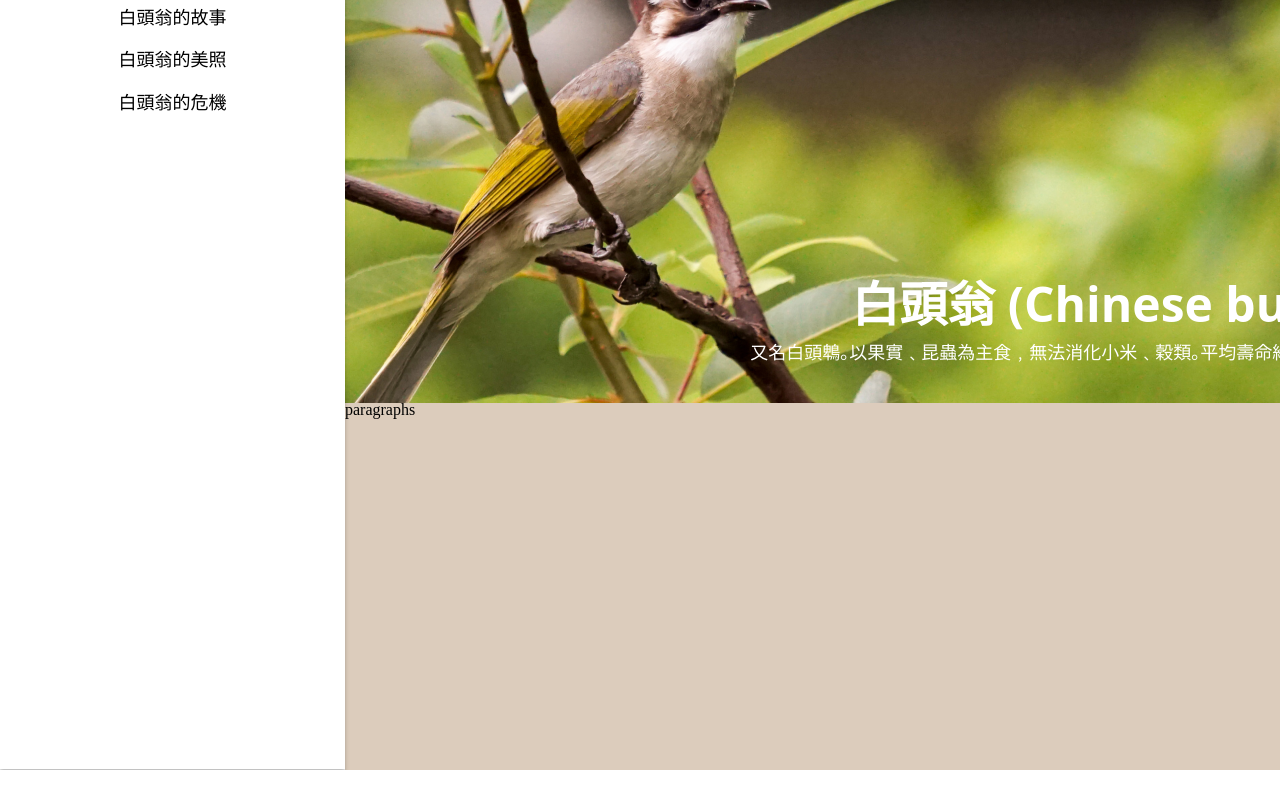
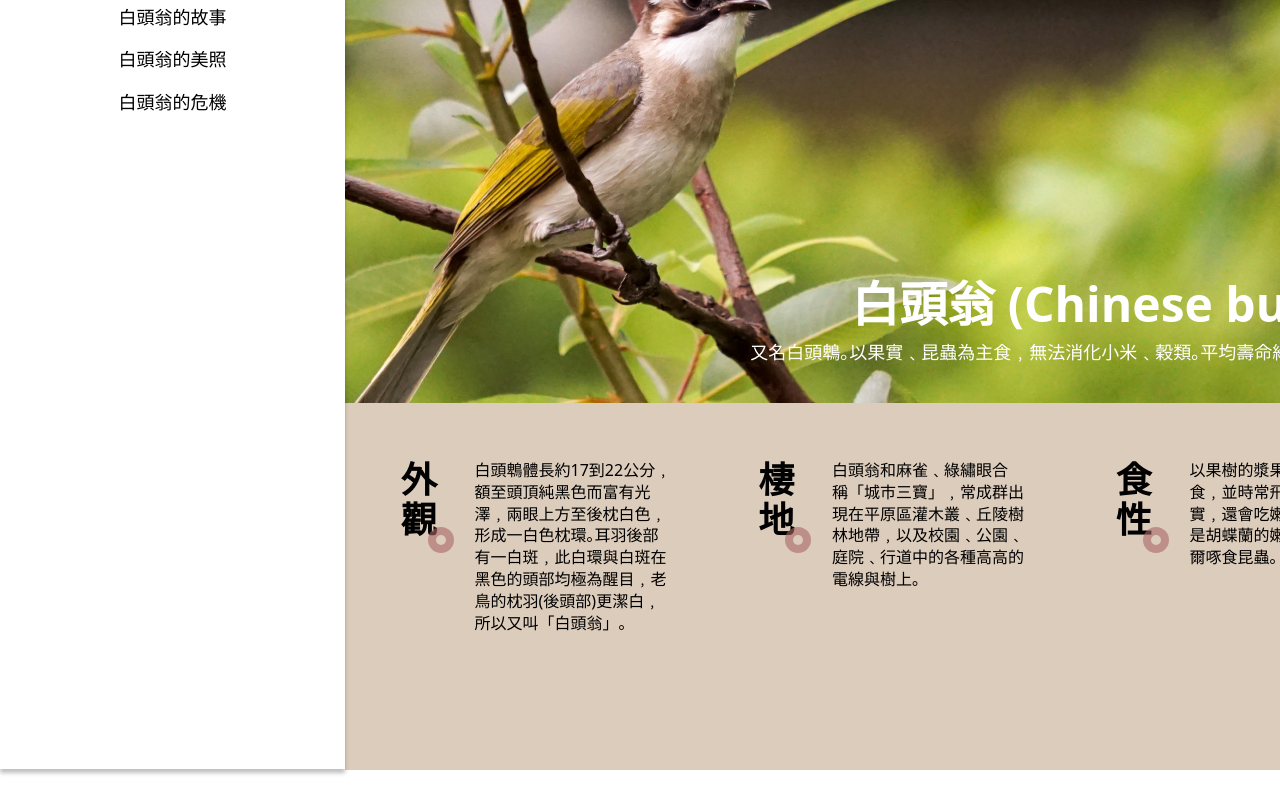
Before and after one commit to lemoncat0817/Vue3-BulBul, a Vue app: page / in a window 1280 px wide. Shown: the part 233-1033 px from the top of the page. Before the commit the page ends 1003 px from the top, so only its background shows below. Built offline with nearby package versions, Linux system fonts and the light colour scheme.

Commit message:
paragraphs完成

```diff
--- a/src/App.vue
+++ b/src/App.vue
@@ -4,8 +4,8 @@
       <SideBar />
     </div>
     <div class="layout-right">
-      <Banner class="banner" />
-      <Paragraphs class="paragraphs" />
+      <Banner class="layoutBanner" />
+      <Paragraphs class="layoutParagraphs" />
     </div>
   </div>
 </template>
@@ -35,12 +35,12 @@ import Paragraphs from './components/paragraphs/index.vue'
   height: 1002px;
 }
 
-.banner {
+.layoutBanner {
   width: 100%;
   height: 634.85px;
 }
 
-.paragraphs {
+.layoutParagraphs {
   width: 100%;
   height: 367.15px;
 }
--- a/src/components/paragraphs/index.vue
+++ b/src/components/paragraphs/index.vue
@@ -1,6 +1,26 @@
 <template>
   <div class="paragraphs">
-    paragraphs
+    <div class="content">
+      <div class="title">外觀</div>
+      <div class="text">
+        白頭鵯體長約17到22公分﹐額至頭頂純黑色而富有光澤﹐兩眼上方至後枕白色﹐形成一白色枕環｡耳羽後部有一白斑﹐此白環與白斑在黑色的頭部均極為醒目﹐老鳥的枕羽(後頭部)更潔白﹐所以又叫「白頭翁」｡
+      </div>
+      <div class="decorate"></div>
+    </div>
+    <div class="content2">
+      <div class="title">棲地</div>
+      <div class="text">
+        白頭翁和麻雀﹑綠繡眼合<br>稱「城市三寶」﹐常成群出現在平原區灌木叢﹑丘陵樹林地帶﹐以及校園﹑公園﹑庭院﹑行道中的各種高高的電線與樹上｡
+      </div>
+      <div class="decorate"></div>
+    </div>
+    <div class="content3">
+      <div class="title">食性</div>
+      <div class="text">
+        以果樹的漿果和種子為主食﹐並時常飛入果園偷吃果實﹐還會吃嫩葉嫩芽﹐尤其是胡蝶蘭的嫩葉嫩芽葉﹐偶爾啄食昆蟲｡
+      </div>
+      <div class="decorate"></div>
+    </div>
   </div>
 </template>
 
@@ -14,4 +34,81 @@
   height: 100%;
   background: #DCCCBC;
 }
+
+.content {
+  position: absolute;
+  width: 278.51px;
+  height: 225px;
+  top: 693px;
+  left: 395.74px;
+  padding: 0px 0px 49px 5px;
+  gap: 0px;
+  opacity: 0px;
+}
+
+.content2 {
+  position: absolute;
+  width: 278.51px;
+  height: 225px;
+  top: 693px;
+  left: 753.25px;
+  padding: 0px 0px 93px 5px;
+  gap: 0px;
+  opacity: 0px;
+
+}
+
+.content3 {
+  position: absolute;
+  width: 278.51px;
+  height: 225px;
+  top: 693px;
+  left: 1110.75px;
+  padding: 0px 0px 115px 5px;
+  gap: 0px;
+  opacity: 0px;
+}
+
+.title {
+  position: absolute;
+  width: 36px;
+  height: 80px;
+  left: 5px;
+  gap: 0px;
+  opacity: 0px;
+  font-family: Noto Sans;
+  font-size: 36px;
+  font-weight: 700;
+  line-height: 40px;
+  text-align: left;
+  color: #000000;
+}
+
+.text {
+  position: absolute;
+  width: 199.66px;
+  height: 176px;
+  left: 78.84px;
+  gap: 0px;
+  opacity: 0px;
+  font-family: Noto Sans;
+  font-size: 16px;
+  font-weight: 400;
+  line-height: 21.79px;
+  text-align: left;
+  color: #000000;
+}
+
+.decorate {
+  position: absolute;
+  width: 10px;
+  height: 10px;
+  top: 66.58px;
+  left: 31.94px;
+  gap: 0px;
+  border: 8px 0px 0px 0px;
+  opacity: 0px;
+  border: 8px solid #AA666699;
+  border-radius: 60%;
+}
 </style>
```
